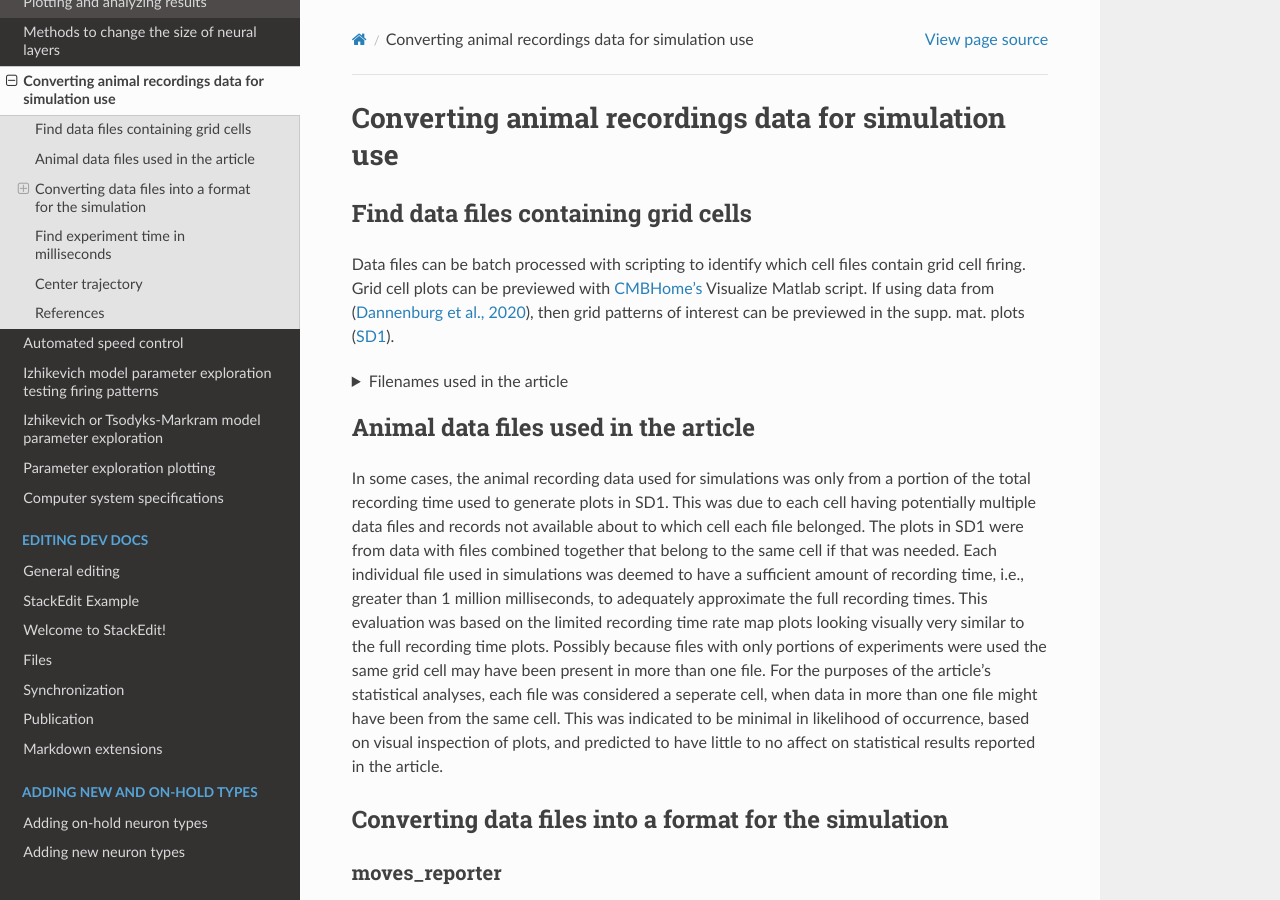
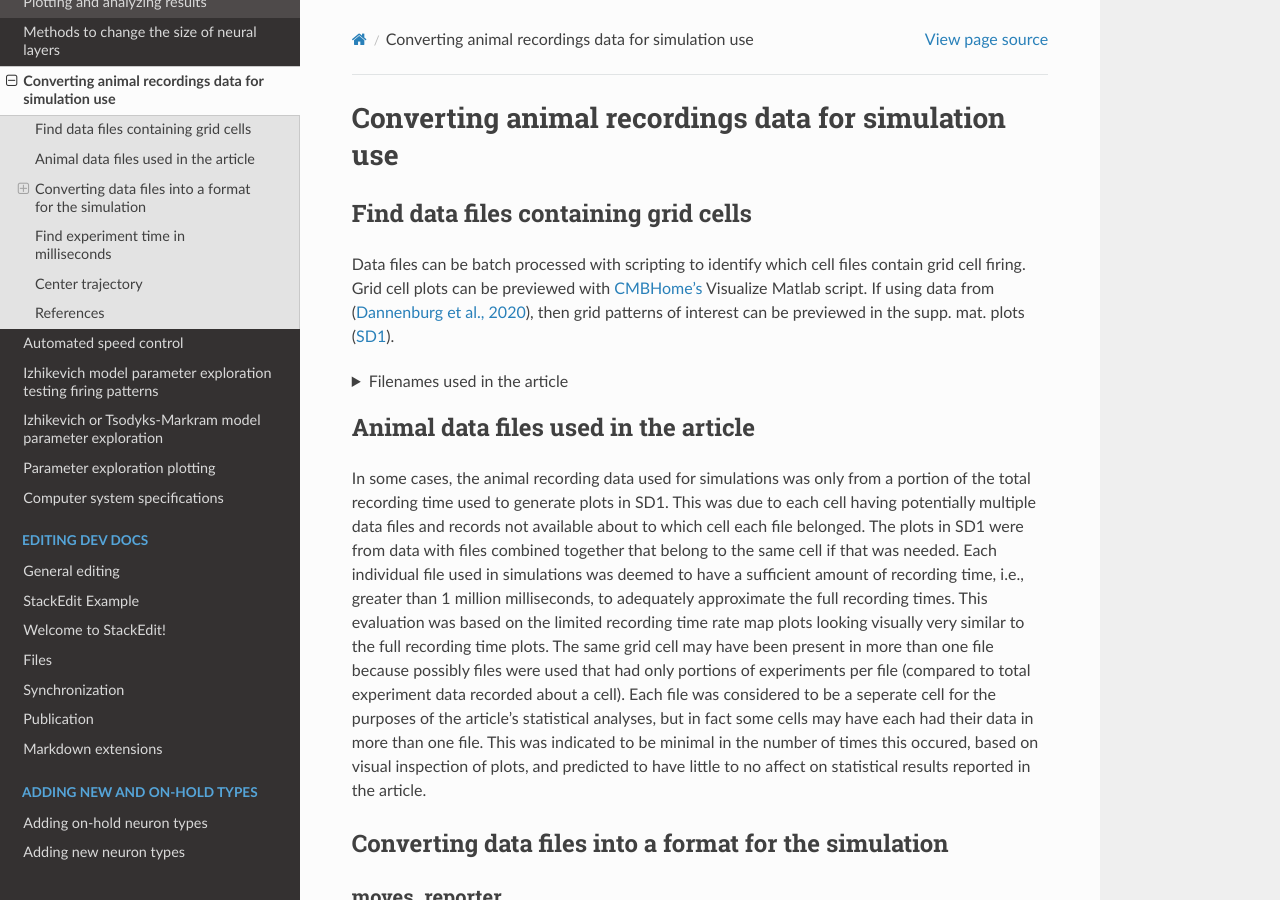
Before and after one commit to Hippocampome-Org/hco_dev_docs, a Sphinx documentation site: the page built from docs/spatial_nav/moves_converter.md, in a window 1280 px wide and 900 px high. Built offline with Sphinx 7.4.7 and the Read the Docs theme 2.0.0, drawn with Linux system fonts in a browser that asks for light colours.

Commit message:
added to animal recordings data conversion doc

```diff
--- a/docs/spatial_nav/moves_converter.md
+++ b/docs/spatial_nav/moves_converter.md
@@ -16,7 +16,7 @@ In the article's Fig 2., filenames used for experiments were:
 
 ## Animal data files used in the article
 
-In some cases, the animal recording data used for simulations was only from a portion of the total recording time used to generate plots in SD1. This was due to each cell having potentially multiple data files and records not available about to which cell each file belonged. The plots in SD1 were from data with files combined together that belong to the same cell if that was needed. Each individual file used in simulations was deemed to have a sufficient amount of recording time, i.e., greater than 1 million milliseconds, to adequately approximate the full recording times. This evaluation was based on the limited recording time rate map plots looking visually very similar to the full recording time plots. Possibly because files with only portions of experiments were used the same grid cell may have been present in more than one file. For the purposes of the article's statistical analyses, each file was considered a seperate cell, when data in more than one file might have been from the same cell. This was indicated to be minimal in likelihood of occurrence, based on visual inspection of plots, and predicted to have little to no affect on statistical results reported in the article.
+In some cases, the animal recording data used for simulations was only from a portion of the total recording time used to generate plots in SD1. This was due to each cell having potentially multiple data files and records not available about to which cell each file belonged. The plots in SD1 were from data with files combined together that belong to the same cell if that was needed. Each individual file used in simulations was deemed to have a sufficient amount of recording time, i.e., greater than 1 million milliseconds, to adequately approximate the full recording times. This evaluation was based on the limited recording time rate map plots looking visually very similar to the full recording time plots. The same grid cell may have been present in more than one file because possibly files were used that had only portions of experiments per file (compared to total experiment data recorded about a cell). Each file was considered to be a seperate cell for the purposes of the article's statistical analyses, but in fact some cells may have each had their data in more than one file. This was indicated to be minimal in the number of times this occured, based on visual inspection of plots, and predicted to have little to no affect on statistical results reported in the article.
 
 ## Converting data files into a format for the simulation
 
```
